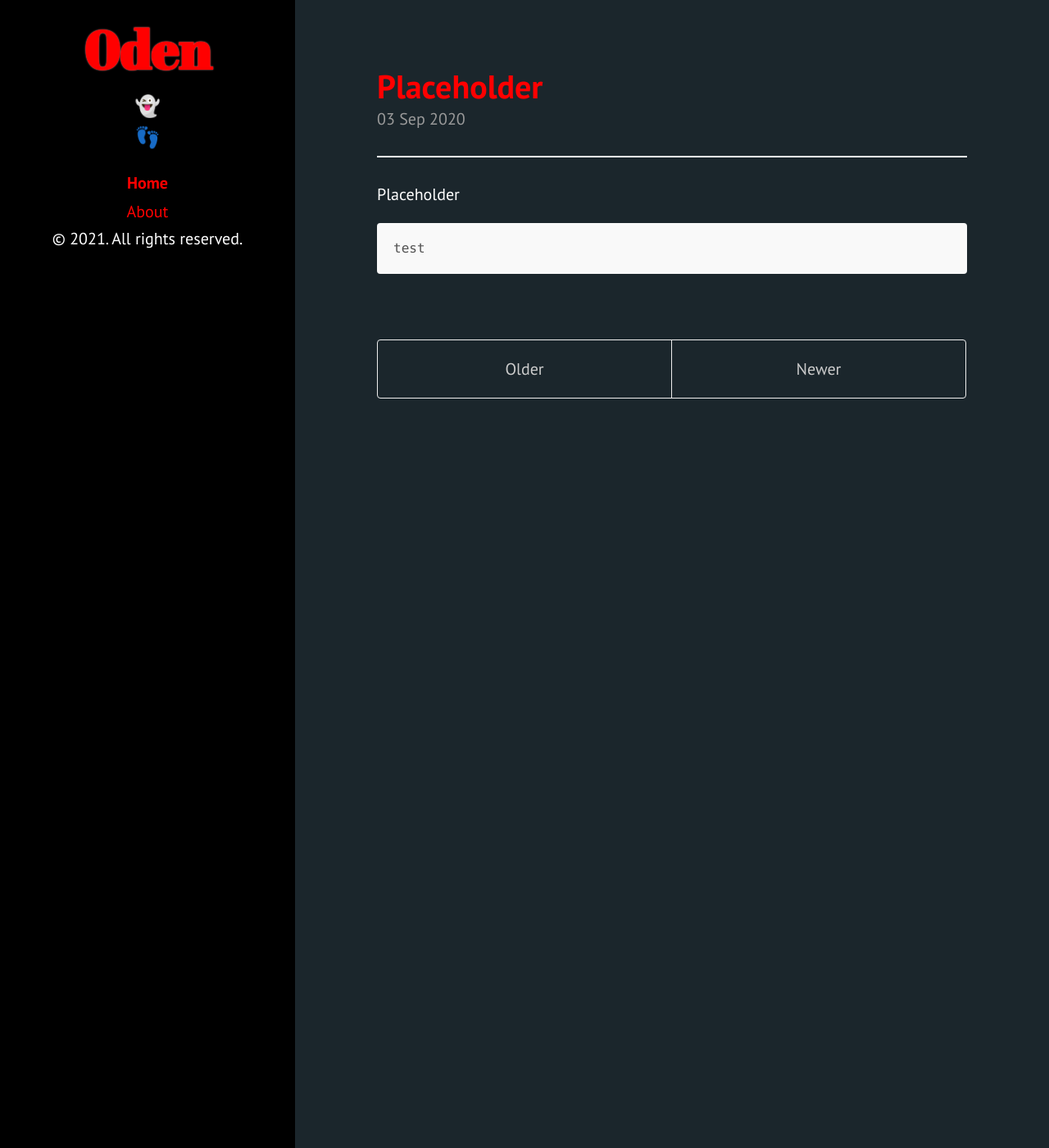
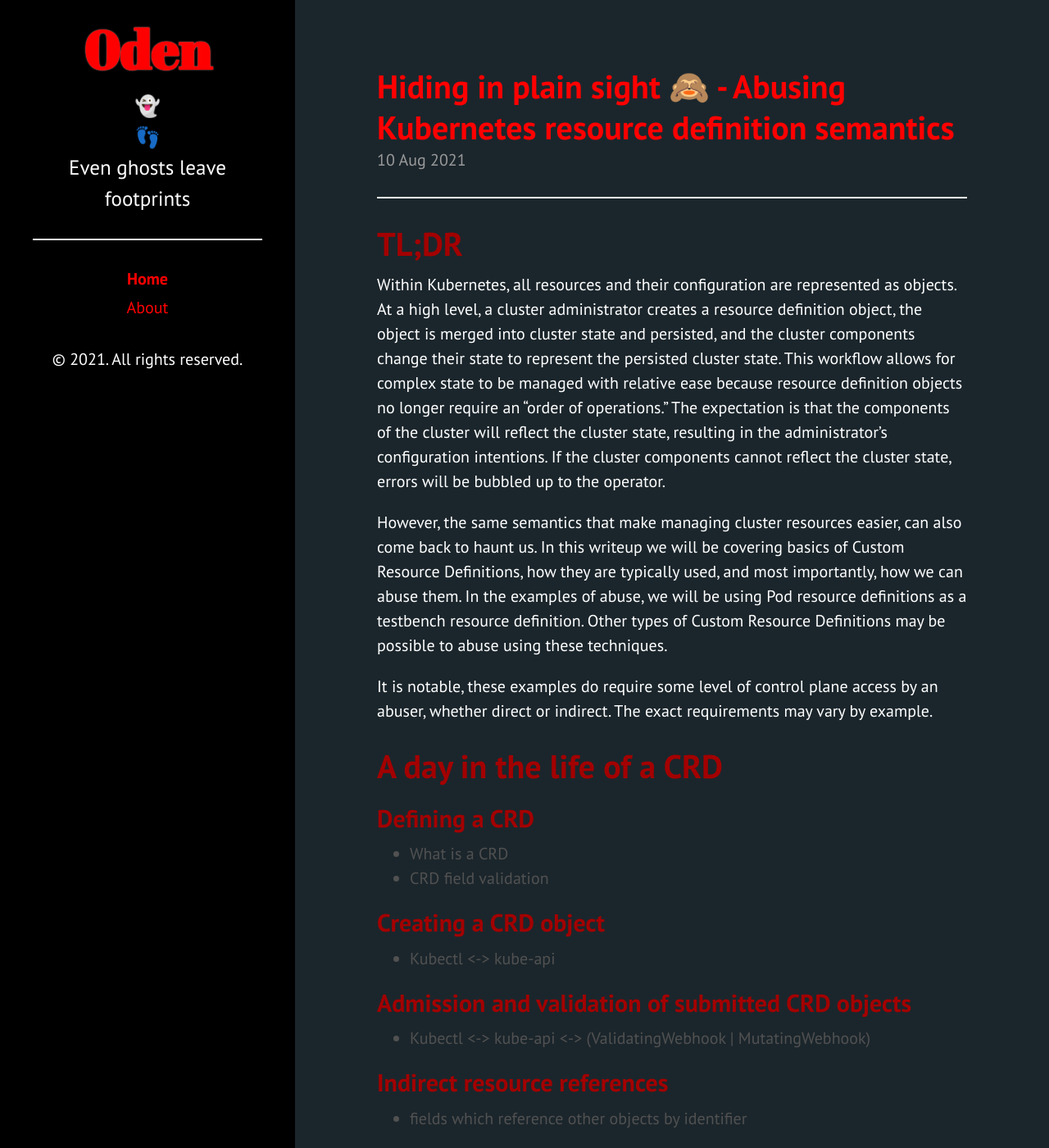
Before and after one commit to btonic/btonic.github.io, a Jekyll site: the page built from index.html, in a window 1280 px wide and 1400 px high. Shown: the whole window at 82% size. Built offline with Jekyll 4.4.1, drawn with Linux system fonts in a browser that asks for light colours; the list of posts is cut into pages by our own code; some of the changed text lies outside the part shown.

Commit message:
WIP push

````diff
--- a/_config.yml
+++ b/_config.yml
@@ -5,6 +5,8 @@ description: >
   👻
   <br />
   👣
+  <br />
+  Even ghosts leave footprints
 url:              https://0day.engineer
 baseurl:          ''
 paginate:         2
--- a/_includes/sidebar.html
+++ b/_includes/sidebar.html
@@ -8,6 +8,7 @@
       </h1>
       <p class="lead">{{ site.description }}</p>
     </div>
+    <hr>
 
     <nav class="sidebar-nav">
       <a class="sidebar-nav-item{% if page.title == "Home" %} active{% endif %}" href="/">Home</a>
@@ -19,6 +20,7 @@
           {% endif %}
         {% endif %}
       {% endfor %}
+      <br>
       <p>&copy; {{ site.time | date: '%Y' }}. All rights reserved.</p>
     </nav>
   </div>
--- a/_posts/2020-09-03-placeholder.md
+++ /dev/null
@@ -1,9 +0,0 @@
----
-layout: post
-title: Placeholder
----
-
-Placeholder
-```go
-test
-```
--- /dev/null
+++ b/_posts/2021-08-10-abusing-k8s-resource-definition-semantics.md
@@ -0,0 +1,55 @@
+---
+layout: post
+title: Hiding in plain sight 🙈 - Abusing Kubernetes resource definition semantics
+---
+
+# TL;DR
+Within Kubernetes, all resources and their configuration are represented as
+objects. At a high level, a cluster administrator creates a resource
+definition object, the object is merged into cluster state and persisted,
+and the cluster components change their state to represent the persisted cluster
+state. This workflow allows for complex state to be managed with relative ease because
+resource definition objects no longer require an "order of operations." The expectation
+is that the components of the cluster will reflect the cluster state, resulting
+in the administrator's configuration intentions. If the cluster components
+cannot reflect the cluster state, errors will be bubbled up to the operator.
+
+However, the same semantics that make managing cluster resources easier, can
+also come back to haunt us. In this writeup we will be covering basics of Custom
+Resource Definitions, how they are typically used, and most importantly, how we
+can abuse them. In the examples of abuse, we will be using Pod resource
+definitions as a testbench resource definition. Other types of Custom Resource
+Definitions may be possible to abuse using these techniques.
+
+It is notable, these examples do require some level of control plane access by
+an abuser, whether direct or indirect. The exact requirements may vary by
+example.
+
+# A day in the life of a CRD
+## Defining a CRD
+* What is a CRD
+* CRD field validation
+
+## Creating a CRD object
+* Kubectl <-> kube-api
+
+## Admission and validation of submitted CRD objects
+* Kubectl <-> kube-api <-> \(ValidatingWebhook \| MutatingWebhook\)
+
+## Indirect resource references
+* fields which reference other objects by identifier
+
+# Pods, sets, and deployments
+
+#
+
+
+
+
+
+
+```go
+function() {
+    fmt.Println("test");
+}
+```
--- a/public/css/poole.css
+++ b/public/css/poole.css
@@ -84,7 +84,7 @@ h1, h2, h3, h4, h5, h6 {
   margin-bottom: .5rem;
   font-weight: bold;
   line-height: 1.25;
-  color: #313131;
+  color: #a30000;
   text-rendering: optimizeLegibility;
 }
 h1 {
````
